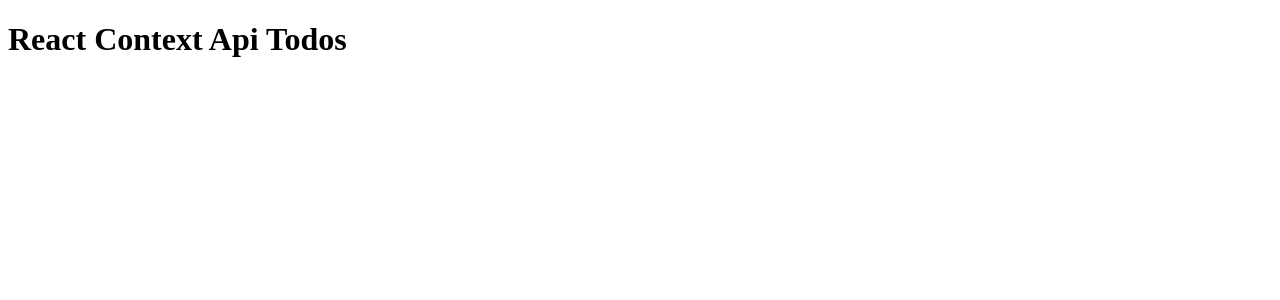
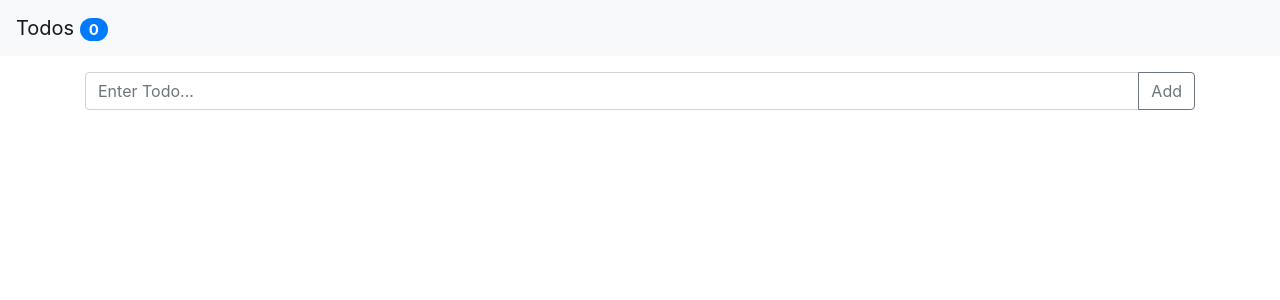
Before and after one commit to Nikhilchandra-Rathod/react-context-api-todo, a React (Create React App) app: page / in a window 1280 px wide. Shown: the top 300 px of the page. Built offline with nearby package versions, Linux system fonts and the light colour scheme.

Commit message:
Added todo form and todo list components

```diff
--- a/package.json
+++ b/package.json
@@ -3,6 +3,7 @@
   "version": "0.1.0",
   "private": true,
   "dependencies": {
+    "bootstrap": "^4.1.3",
     "react": "^16.4.2",
     "react-dom": "^16.4.2",
     "react-scripts": "1.1.4"
--- a/src/components/App.js
+++ b/src/components/App.js
@@ -1,12 +1,17 @@
 import React, { Component } from 'react';
 import { TodoProvider } from '../contexts/TodoContext';
+import Navbar from './common/Navbar';
+import TodoForm from './Todos/TodoForm';
+import Todos from './Todos/Todos';
 
 class App extends Component {
   render() {
     return (
       <TodoProvider>
-        <div className="App">
-          <h1>React Context Api Todos</h1>
+        <Navbar />
+        <div className="container">
+          <TodoForm />
+          <Todos />
         </div>
       </TodoProvider>
     );
--- /dev/null
+++ b/src/components/Todos/Todo.js
@@ -0,0 +1,17 @@
+import React from 'react';
+import { TodoConsumer } from '../../contexts/TodoContext';
+
+const Todo = ({ todo }) => {
+  return (
+    <li className="list-group-item d-flex justify-content-between align-items-center">
+      {todo.title}
+      <span className="badge badge-primary badge-pill">Remove</span>
+    </li>
+  );
+};
+
+const TodoConnect = props => {
+  return <TodoConsumer>{({ state, actions }) => <Todo {...props} />}</TodoConsumer>;
+};
+
+export default TodoConnect;
--- /dev/null
+++ b/src/components/Todos/TodoForm.js
@@ -0,0 +1,62 @@
+import React, { Component } from 'react';
+import { TodoConsumer } from '../../contexts/TodoContext';
+
+class TodoForm extends Component {
+  constructor(props) {
+    super(props);
+
+    this.state = {
+      todoText: ''
+    };
+  }
+
+  handleChangeText = e => {
+    this.setState({ todoText: e.target.value });
+  };
+
+  handleSubmit = e => {
+    e.preventDefault();
+
+    this.props.onNewTodo && this.props.onNewTodo(this.state.todoText);
+    this.setState({
+      todoText: ''
+    });
+  };
+
+  render() {
+    const { todoText } = this.state;
+    return (
+      <div className="row">
+        <div className="col">
+          <form onSubmit={this.handleSubmit}>
+            <div className="input-group mb-3">
+              <input
+                type="text"
+                className="form-control"
+                placeholder="Enter Todo..."
+                aria-label="Enter todo"
+                value={todoText}
+                onChange={this.handleChangeText}
+              />
+              <div className="input-group-append">
+                <button className="btn btn-outline-secondary" type="button">
+                  Add
+                </button>
+              </div>
+            </div>
+          </form>
+        </div>
+      </div>
+    );
+  }
+}
+
+const TodoFormConnect = props => {
+  return (
+    <TodoConsumer>
+      {({ state, actions }) => <TodoForm onNewTodo={actions.addNewTodo} {...props} />}
+    </TodoConsumer>
+  );
+};
+
+export default TodoFormConnect;
--- /dev/null
+++ b/src/components/Todos/Todos.js
@@ -0,0 +1,15 @@
+import React from 'react';
+import { TodoConsumer } from '../../contexts/TodoContext';
+import Todo from './Todo';
+
+const Todos = ({ todos }) => {
+  return <ul className="list-group">{todos.map(todo => <Todo key={todo.id} todo={todo} />)}</ul>;
+};
+
+const TodosConnect = props => {
+  return (
+    <TodoConsumer>{({ state, actions }) => <Todos todos={state.todos} {...props} />}</TodoConsumer>
+  );
+};
+
+export default TodosConnect;
--- /dev/null
+++ b/src/components/common/Navbar.js
@@ -0,0 +1,16 @@
+import React from 'react';
+import { TodoConsumer } from '../../contexts/TodoContext';
+
+export default () => {
+  return (
+    <nav className="navbar navbar-expand-lg navbar-light bg-light mb-3">
+      <TodoConsumer>
+        {({ state, actions }) => (
+          <a className="navbar-brand" href="/">
+            Todos <span className="badge badge-primary badge-pill">{state.todos.length}</span>
+          </a>
+        )}
+      </TodoConsumer>
+    </nav>
+  );
+};
--- a/src/contexts/TodoContext.js
+++ b/src/contexts/TodoContext.js
@@ -13,8 +13,18 @@ export class TodoProvider extends Component {
     };
   }
 
-  handleNewTodo = newTodo => {
-    console.log(newTodo);
+  handleNewTodo = todoText => {
+    this.setState(prevState => {
+      const newTodo = {
+        id: prevState.todos.length + 1,
+        title: todoText,
+        isDone: false
+      };
+
+      return {
+        todos: [...prevState.todos, newTodo]
+      };
+    });
   };
 
   render() {
--- a/src/index.js
+++ b/src/index.js
@@ -2,4 +2,6 @@ import React from 'react';
 import ReactDOM from 'react-dom';
 import App from './components/App';
 
+import 'bootstrap/dist/css/bootstrap.min.css';
+
 ReactDOM.render(<App />, document.getElementById('root'));
```
Also changed, not shown: 1 other file (tests, documents, lock files or other folders).
